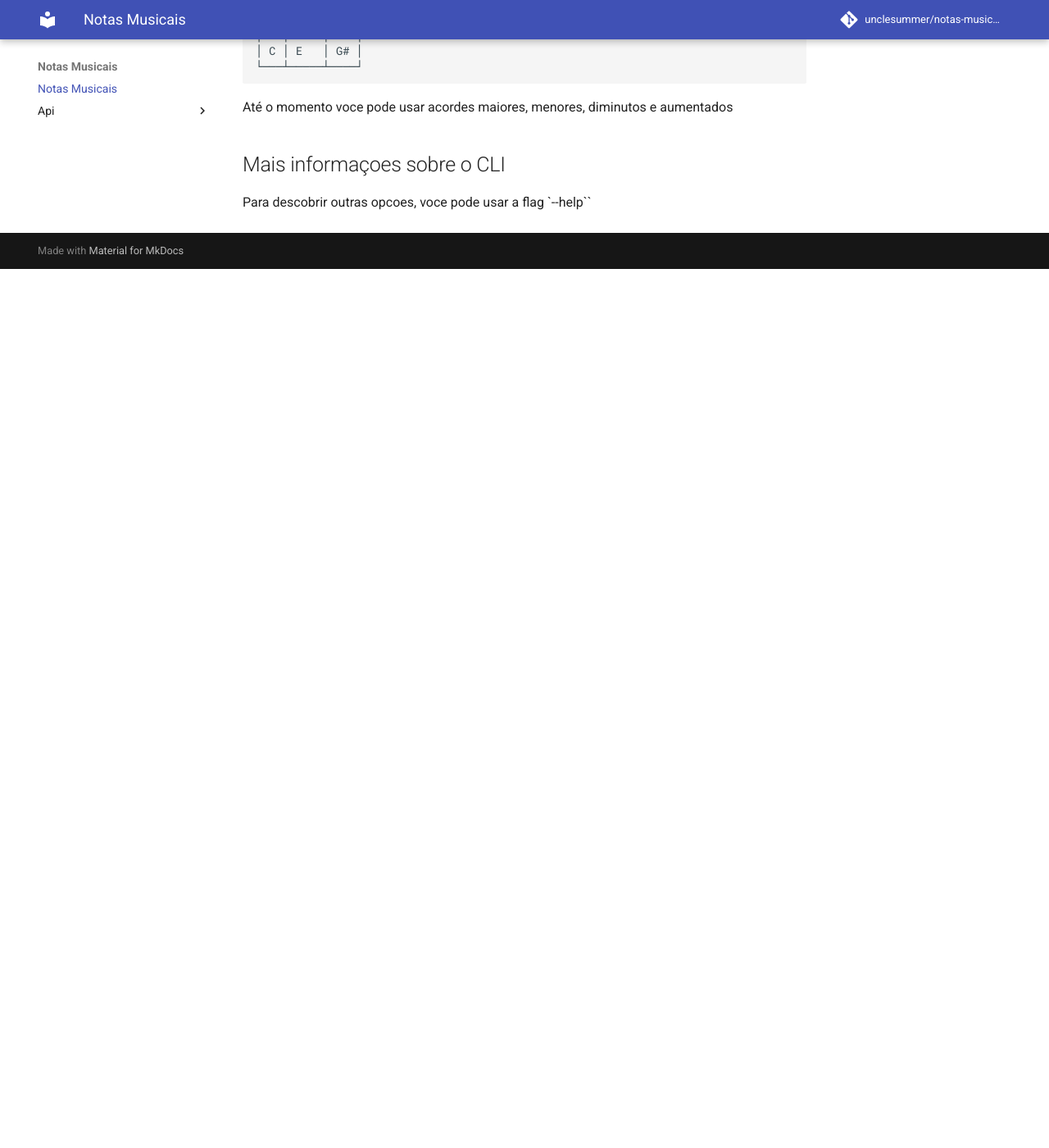
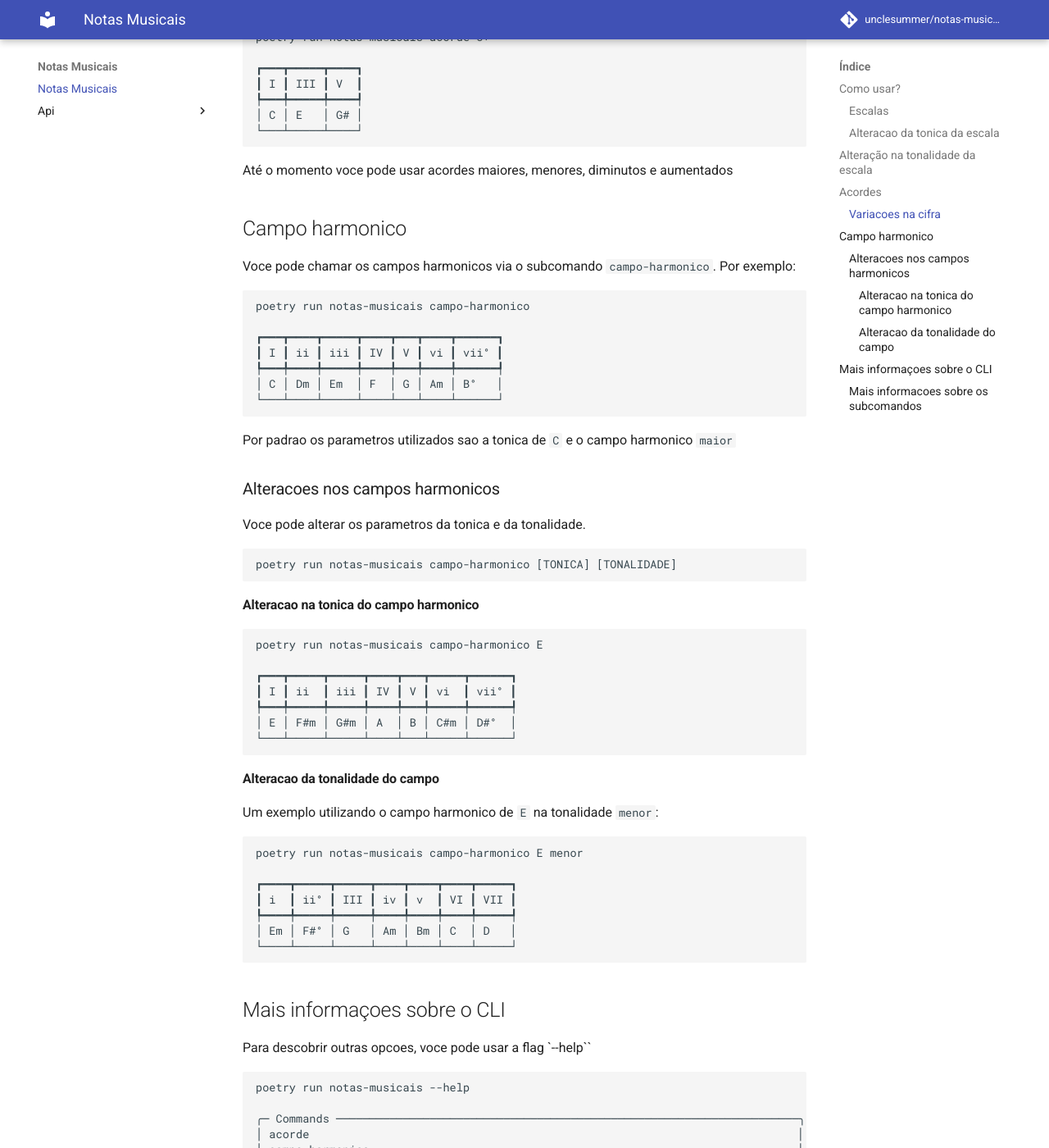
Before and after one commit to unclesummer/notas-musicais, an MkDocs documentation site: the page built from docs/index.md, in a window 1280 px wide and 1400 px high, scrolled down 1783 px. Shown: the whole window at 82% size. Built offline with MkDocs 1.6.1 and Material for MkDocs 9.7.7, drawn with Linux system fonts in a browser that asks for light colours; comment, search, counter and statistics services are not loaded; before the commit the page ends 2111 px from its top, so only the background shows below that; some of the changed text lies outside the part shown.

Commit message:
atualizacao da doc

````diff
--- a/docs/index.md
+++ b/docs/index.md
@@ -1,11 +1,12 @@
 # Notas Musicais
 
-Notas musicais é um CLI para ajudar na formaçao de escalas e acordes
-Temos dois comandos disponiveis: `escala` e `acorde`
+Notas musicais é um CLI para ajudar na formaçao de escalas e acordes e campos harmonicos.
+Toda a aplicacao é baseada em um comando chadado `notas-musicais`. Esse comando tem um subcomando relacionado a cada acao que a aplicacao pode realizar. Como `escalas`, `acordes` e `campo-harmonico`.
 
-# Como usar?
 
-## Escalas
+## Como usar?
+
+### Escalas
 
 Voce pode chamar as escalas via linha de comando. Por exemplo:
 
@@ -64,6 +65,7 @@ Resultando em:
 Uso basico
 ```bash
 poetry run notas-musicais acorde C+
+
 ┏━━━┳━━━━━┳━━━┓
 ┃ I ┃ III ┃ V ┃
 ┡━━━╇━━━━━╇━━━┩
@@ -75,6 +77,7 @@ poetry run notas-musicais acorde C+
 
 ```bash
 poetry run notas-musicais acorde C+
+
 ┏━━━┳━━━━━┳━━━━┓
 ┃ I ┃ III ┃ V  ┃
 ┡━━━╇━━━━━╇━━━━┩
@@ -84,6 +87,80 @@ poetry run notas-musicais acorde C+
 
 Até o momento voce pode usar acordes maiores, menores, diminutos e aumentados
 
+## Campo harmonico
+
+Voce pode chamar os campos harmonicos via o subcomando `campo-harmonico`. Por exemplo:
+
+```bash
+poetry run notas-musicais campo-harmonico
+
+┏━━━┳━━━━┳━━━━━┳━━━━┳━━━┳━━━━┳━━━━━━┓
+┃ I ┃ ii ┃ iii ┃ IV ┃ V ┃ vi ┃ vii° ┃
+┡━━━╇━━━━╇━━━━━╇━━━━╇━━━╇━━━━╇━━━━━━┩
+│ C │ Dm │ Em  │ F  │ G │ Am │ B°   │
+└───┴────┴─────┴────┴───┴────┴──────┘
+```
+
+Por padrao os parametros utilizados sao a tonica de `C` e o campo harmonico `maior`
+
+### Alteracoes nos campos harmonicos
+
+Voce pode alterar os parametros da tonica e da tonalidade.
+
+```bash
+poetry run notas-musicais campo-harmonico [TONICA] [TONALIDADE]
+```
+#### Alteracao na tonica do campo harmonico
+
+```bash
+poetry run notas-musicais campo-harmonico E
+
+┏━━━┳━━━━━┳━━━━━┳━━━━┳━━━┳━━━━━┳━━━━━━┓
+┃ I ┃ ii  ┃ iii ┃ IV ┃ V ┃ vi  ┃ vii° ┃
+┡━━━╇━━━━━╇━━━━━╇━━━━╇━━━╇━━━━━╇━━━━━━┩
+│ E │ F#m │ G#m │ A  │ B │ C#m │ D#°  │
+└───┴─────┴─────┴────┴───┴─────┴──────┘
+```
+
+#### Alteracao da tonalidade do campo
+
+Um exemplo utilizando o campo harmonico de `E` na tonalidade `menor`:
+
+```bash
+poetry run notas-musicais campo-harmonico E menor
+
+┏━━━━┳━━━━━┳━━━━━┳━━━━┳━━━━┳━━━━┳━━━━━┓
+┃ i  ┃ ii° ┃ III ┃ iv ┃ v  ┃ VI ┃ VII ┃
+┡━━━━╇━━━━━╇━━━━━╇━━━━╇━━━━╇━━━━╇━━━━━┩
+│ Em │ F#° │ G   │ Am │ Bm │ C  │ D   │
+└────┴─────┴─────┴────┴────┴────┴─────┘
+```
+
 ## Mais informaçoes sobre o CLI
 
 Para descobrir outras opcoes, voce pode usar a flag `--help``
+
+```bash
+poetry run notas-musicais --help
+
+╭─ Commands ─────────────────────────────────────────────────────────────────────╮
+│ acorde                                                                         │
+│ campo-harmonico                                                                │
+│ escala                                                                         │
+╰────────────────────────────────────────────────────────────────────────────────╯
+```
+
+### Mais informacoes sobre os subcomandos
+
+As informacoes sobre os subcomandos podem ser acessadas usando a flag `--help` apos o nome do parametro. Um exemplo usando `help` nos campos harmonicos:
+
+```bash
+poetry run notas-musicais campo-harmonico --help
+
+ Usage: notas-musicais campo-harmonico [OPTIONS] [TONICA] [TONALIDADE]
+
+╭─ Arguments ────────────────────────────────────────────────────────────────────╮
+│   tonica          [TONICA]      Tonica do campo harmonico [default: C]         │
+│   tonalidade      [TONALIDADE]  Tonalidade do campo harmonico [default: maior] │
+╰────────────────────────────────────────────────────────────────────────────────╯
+```
````
